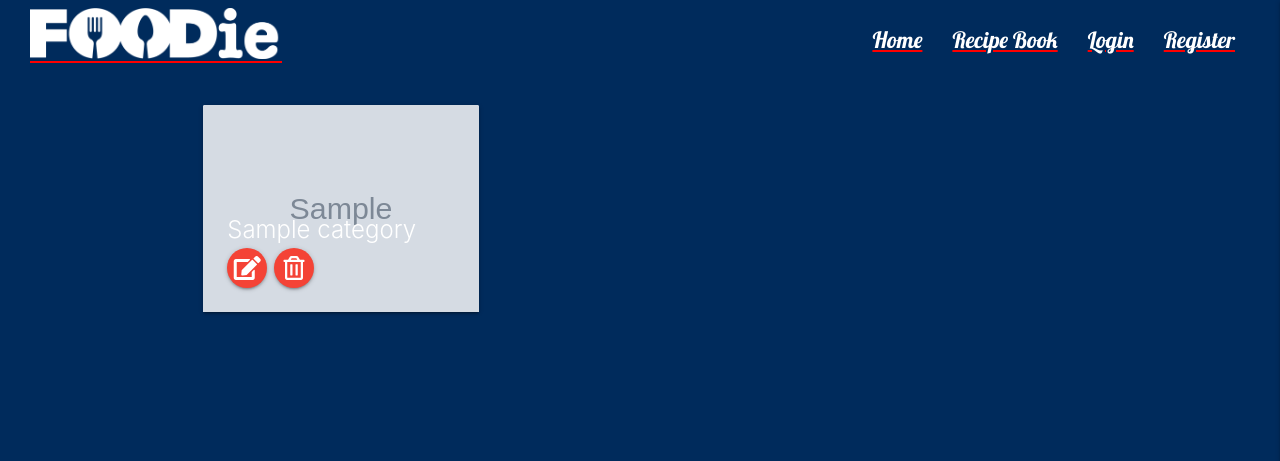
After one commit to tomossmith/MS3-Foodie, a Flask app: page /get_categories in a window 1280 px wide. The commit adds this page. Shown: the top 461 px of the page. Run offline with Flask 2, Linux system fonts and the light colour scheme; grey boxes marked "Sample" are stand-in pictures; a database or web service that is not in the repository returns one stand-in record (values such as "Sample title"); some libraries are stand-ins or nearby versions.

Commit message:
started building the categories section

```diff
--- a/app.py
+++ b/app.py
@@ -185,6 +185,12 @@ def delete_recipe(recipe_id):
     flash("Recipe Successfully Deleted")
     return redirect(url_for("get_recipes"))
 
+# CATEGORIES LIST
+@app.route("/get_categories")
+def get_categories():
+    categories = list(mongo.db.categories.find().sort("category_name", 1))
+    return render_template("categories.html", categories=categories)
+
 
 if __name__ == "__main__":
     app.run(host=os.environ.get("IP"),
--- a/templates/base.html
+++ b/templates/base.html
@@ -30,7 +30,9 @@
                     {% if session.user %}
                         <li><a href="{{ url_for('profile', username=session['user']) }}">Profile</a></li>
                         <li><a href="{{ url_for('add_recipe') }}">New Recipe</a></li>
-                        <li><a href="#">Manage Categories</a></li>
+                        {% if session.user|lower == "admin"|lower %}
+                            <li><a href="{{ url_for('get_categories') }}">Manage Categories</a></li>
+                        {% endif %}
                         <li><a href="{{ url_for('logout') }}">Logout</a></li>
                     {% else %}
                     <li><a href="{{ url_for('login') }}">Login</a></li>
@@ -47,7 +49,7 @@
             {% if session.user %}
                 <li><a href="{{ url_for('profile', username=session['user']) }}">Profile</a></li>
                 <li><a href="{{ url_for('add_recipe') }}">New Recipe</a></li>
-                <li><a href="#">Manage Categories</a></li>
+                <li><a href="{{ url_for('get_categories') }}">Manage Categories</a></li>
                 <li><a href="{{ url_for('logout') }}">Logout</a></li>
             {% else %}
             <li><a href="{{ url_for('login') }}">Login</a></li>
--- /dev/null
+++ b/templates/categories.html
@@ -0,0 +1,20 @@
+{% extends "base.html" %}
+{% block content %}
+
+{% for category in categories %}
+<div class="row">
+    <div class="col s4">
+      <div class="card">
+        <div class="card-image">
+          <img src="{{ category.category_image }}">
+          <span class="card-title">{{ category.category_name }}
+            <a class="btn-floating waves-effect waves-light red"><i class="fas fa-edit"></i></a>
+            <a class="btn-floating waves-effect waves-light red"><i class="far fa-trash-alt"></i></a>
+          </span>
+        </div>
+      </div>
+    </div>
+  </div>
+        {% endfor %}
+
+{% endblock %}
--- a/templates/recipes.html
+++ b/templates/recipes.html
@@ -19,17 +19,17 @@
           <!-- RECIPE DESCRIPTION-->
           <div class="row">
             <div class="col s12">
-              <p class="white-text">{{ recipe.recipe_description}}</p>
+              <p class="white-text">{{ recipe.recipe_description }}</p>
             </div>
           </div>
 
           <!-- RECIPE KEY ROW 1-->
           <div class="row">
             <div class="col s6">
-              <p class="white-text">Serves: {{ recipe.recipe_serving}} </p>
+              <p class="white-text">Serves: {{ recipe.recipe_serving }} </p>
             </div>
             <div class="col s6">
-              <p class="white-text">Cooking Time: {{ recipe.recipe_cook_time}} minutes</p>
+              <p class="white-text">Cooking Time: {{ recipe.recipe_cook_time }} minutes</p>
             </div>
           </div>
 
```
